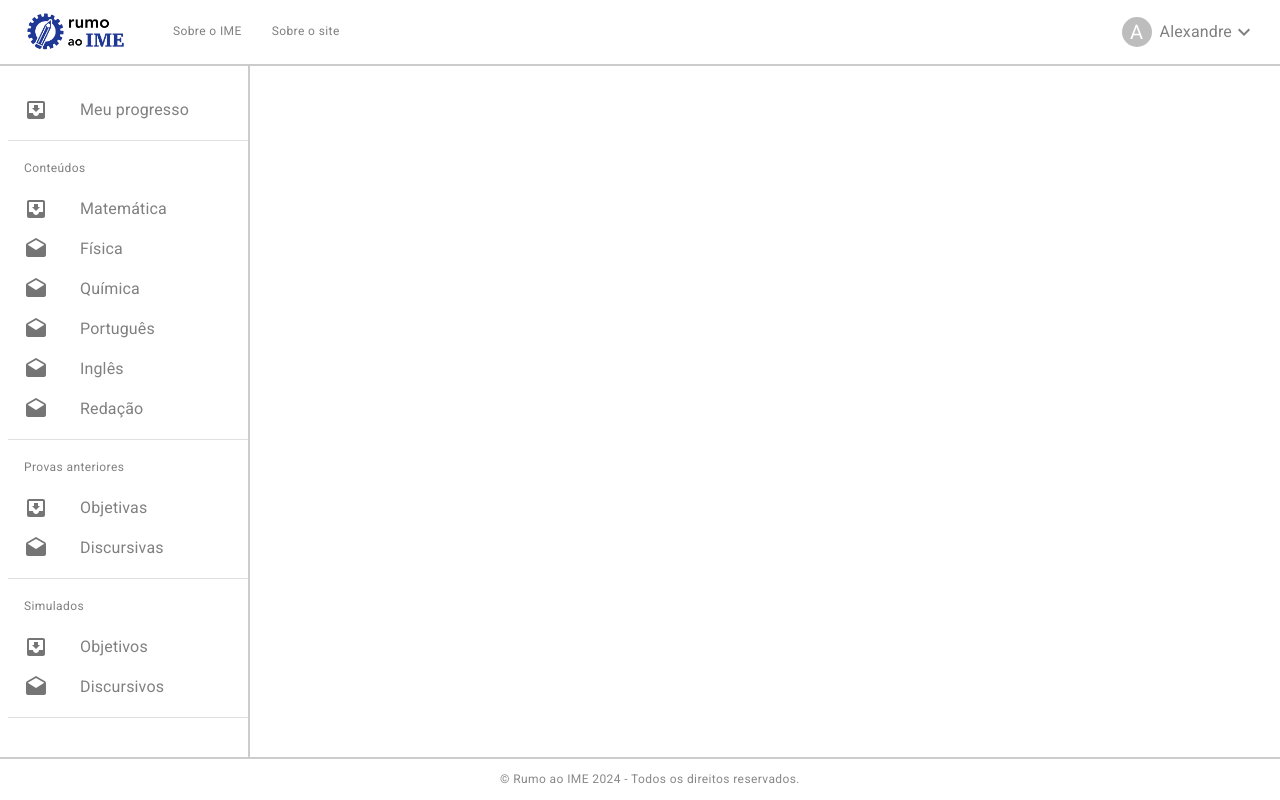
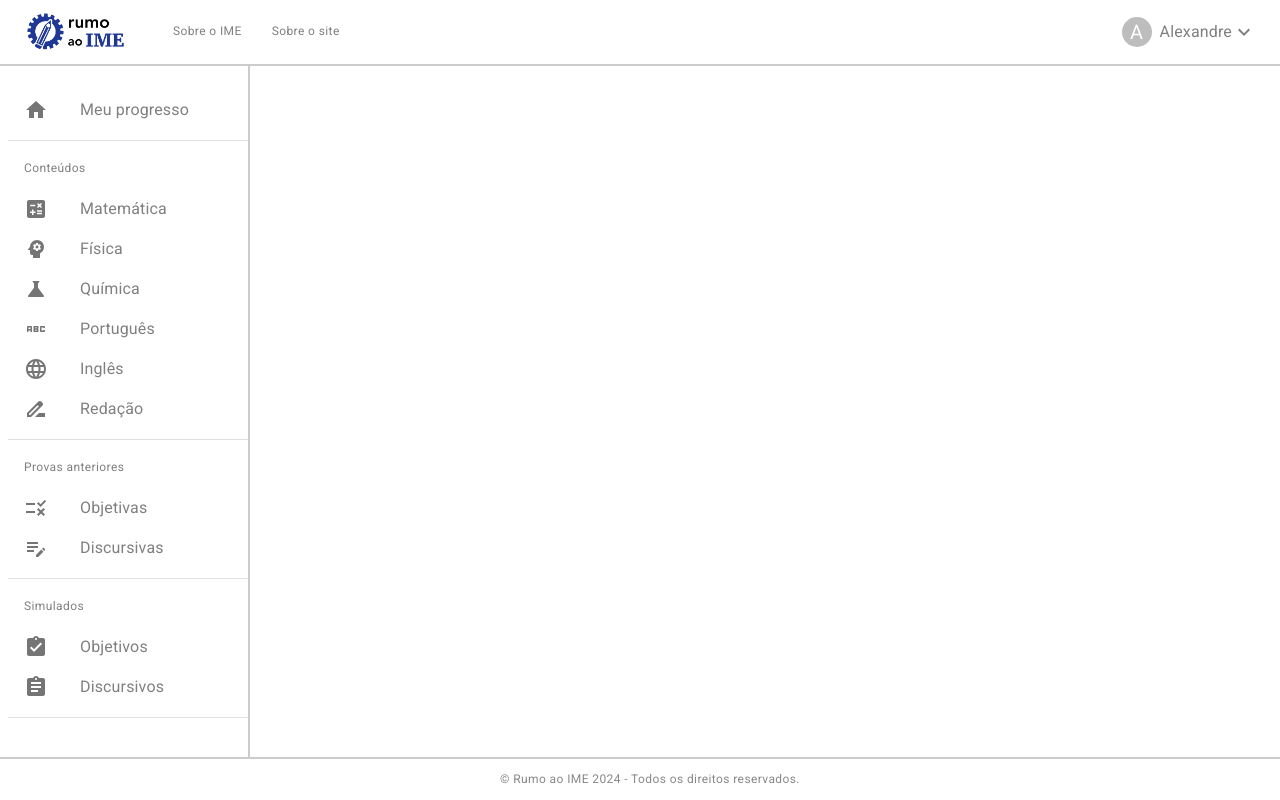
Before and after one commit to ajstourinho/rumoaoime, a React (Create React App) app in the folder frontend/: page / in a window 1280 px wide. Built offline with nearby package versions, Linux system fonts and the light colour scheme.

Commit message:
Adjust icons

```diff
--- a/frontend/src/components/SideBar/sections.js
+++ b/frontend/src/components/SideBar/sections.js
@@ -1,5 +1,14 @@
-import InboxIcon from '@mui/icons-material/MoveToInbox';
-import DraftsIcon from '@mui/icons-material/Drafts';
+import HomeIcon from '@mui/icons-material/Home';
+import CalculateIcon from '@mui/icons-material/Calculate';
+import PsychologyIcon from '@mui/icons-material/Psychology';
+import ScienceIcon from '@mui/icons-material/Science';
+import AbcIcon from '@mui/icons-material/Abc';
+import LanguageIcon from '@mui/icons-material/Language';
+import DriveFileRenameOutlineIcon from '@mui/icons-material/DriveFileRenameOutline';
+import EditNoteIcon from '@mui/icons-material/EditNote';
+import RuleIcon from '@mui/icons-material/Rule';
+import AssignmentIcon from '@mui/icons-material/Assignment';
+import AssignmentTurnedInIcon from '@mui/icons-material/AssignmentTurnedIn';
 
 const sections = [
     {
@@ -7,7 +16,7 @@ const sections = [
         pages: [
             {
                 name: "Meu progresso",
-                icon: <InboxIcon />
+                icon: <HomeIcon />
             },
         ]
     },
@@ -16,27 +25,27 @@ const sections = [
         pages: [
             {
                 name: "Matemática",
-                icon: <InboxIcon />
+                icon: <CalculateIcon />
             },
             {
                 name: "Física",
-                icon: <DraftsIcon />
+                icon: <PsychologyIcon />
             },
             {
                 name: "Química",
-                icon: <DraftsIcon />
+                icon: <ScienceIcon />
             },
             {
                 name: "Português",
-                icon: <DraftsIcon />
+                icon: <AbcIcon />
             },
             {
                 name: "Inglês",
-                icon: <DraftsIcon />
+                icon: <LanguageIcon />
             },
             {
                 name: "Redação",
-                icon: <DraftsIcon />
+                icon: <DriveFileRenameOutlineIcon />
             },
         ]
     },
@@ -45,11 +54,11 @@ const sections = [
         pages: [
             {
                 name: "Objetivas",
-                icon: <InboxIcon />
+                icon: <RuleIcon />
             },
             {
                 name: "Discursivas",
-                icon: <DraftsIcon />
+                icon: <EditNoteIcon />
             },
         ]
     },
@@ -58,11 +67,11 @@ const sections = [
         pages: [
             {
                 name: "Objetivos",
-                icon: <InboxIcon />
+                icon: <AssignmentTurnedInIcon />
             },
             {
                 name: "Discursivos",
-                icon: <DraftsIcon />
+                icon: <AssignmentIcon />
             },
         ]
     },
```
